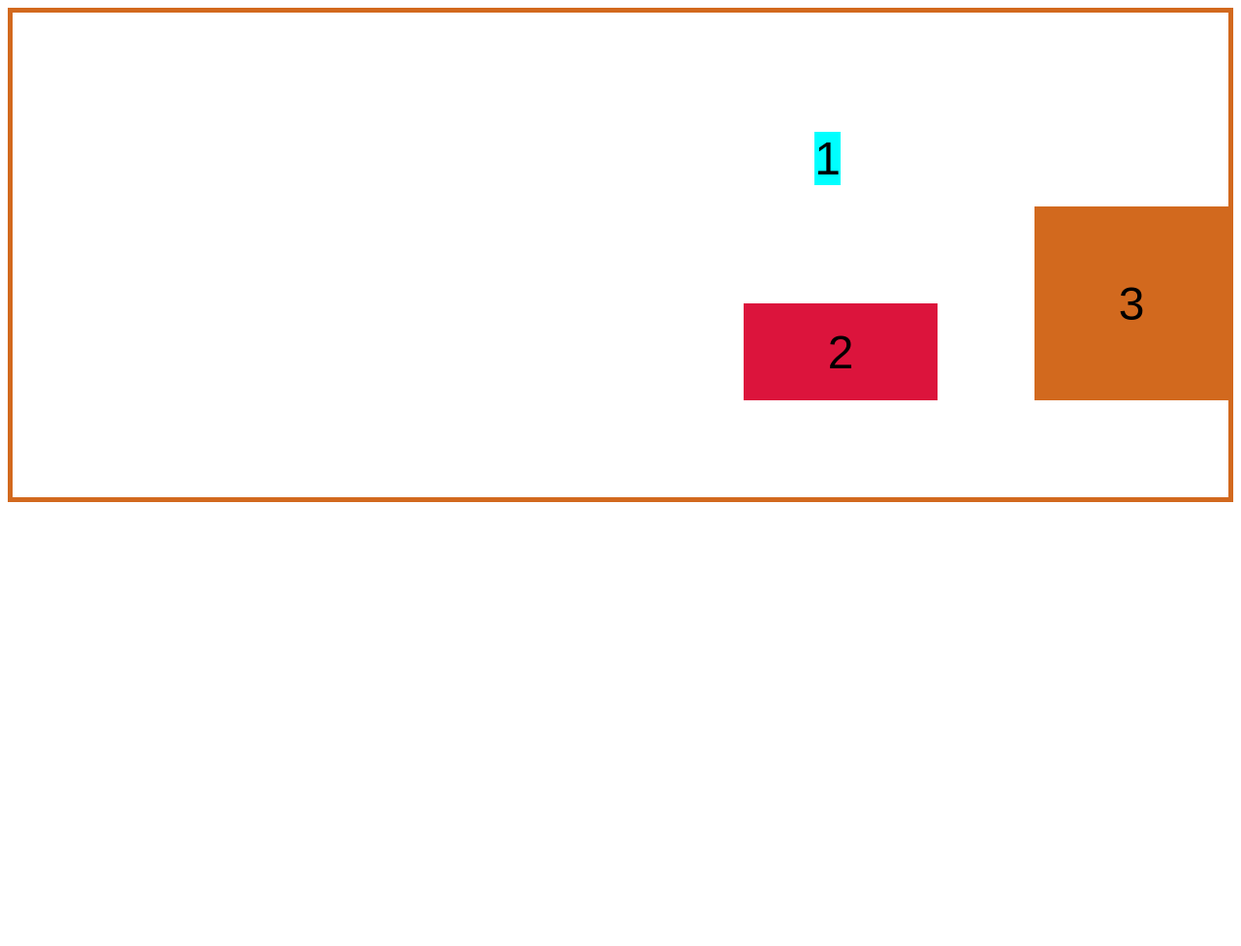
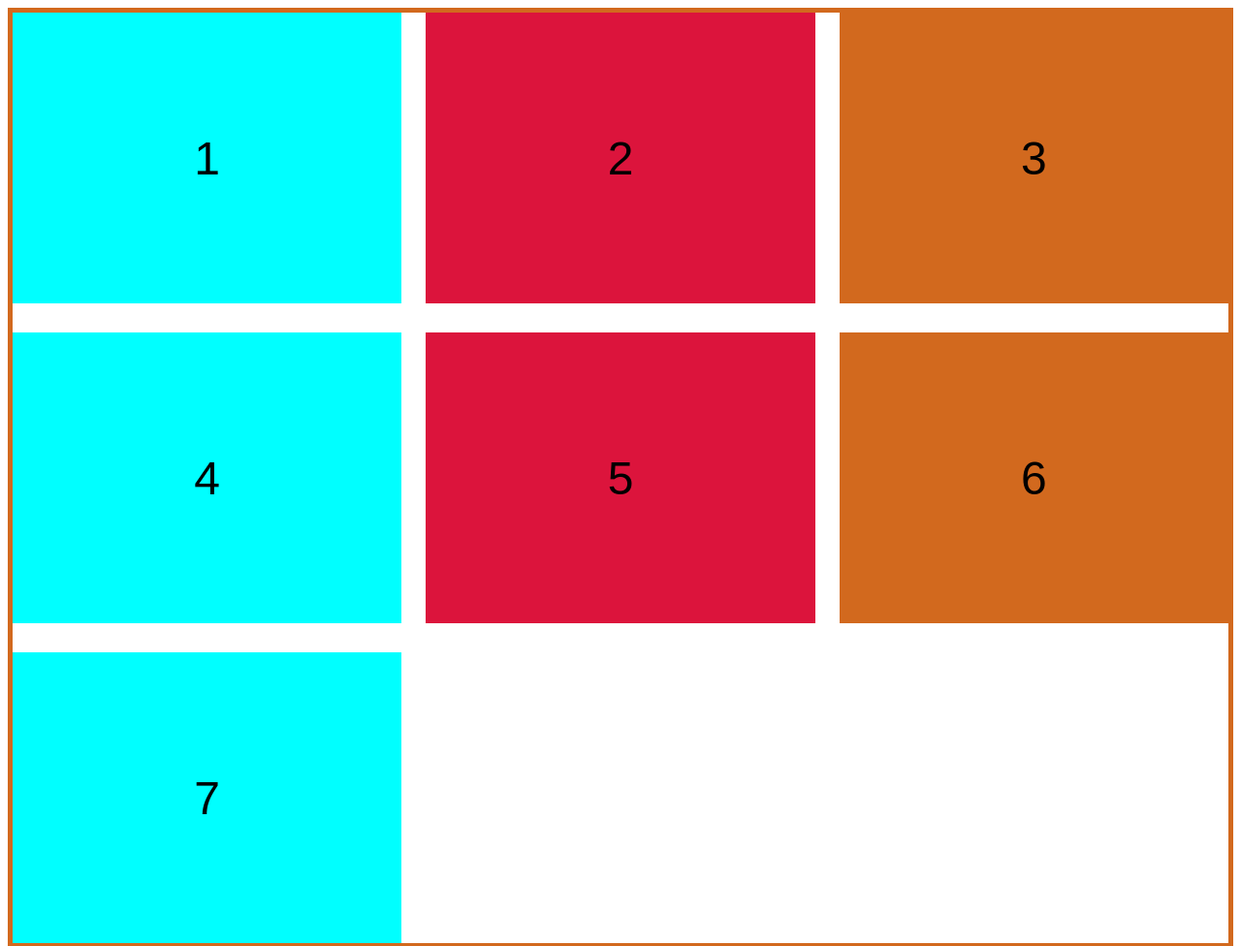
Before and after one commit to ja-volnov/grid, a plain HTML site: page index.html in a window 1280 px wide. Shown: the top 976 px of the page at 97% size. Before the commit the page ends 800 px from the top, so only its background shows below. Drawn offline with Linux system fonts and the light colour scheme.

Commit message:
толщина линий сетки, короче отступы

```diff
--- a/index.html
+++ b/index.html
@@ -8,9 +8,14 @@
     <link rel="stylesheet" href="default-styles.css">
     <style>
         .grid{
-            height: 500px;
+            /*height: 500px;*/
             /*width: 500px;*/
             display: grid;
+
+            grid-template: repeat(3, 300px) / repeat(3, 1fr);
+            /*grid-column-gap: 20px;*/
+            /*grid-row-gap: 40px;*/
+            grid-gap: 30px 25px;
         /*    grid-template-columns: repeat(5, 1fr); !*явная сетка*!*/
 
         /*    grid-template-rows: repeat(3, 100px);*/
@@ -20,15 +25,15 @@
         /*'. . . c c'*/
         /*'b b . c c';*/
         /*    */
-            grid-template:
-                    'a . . . .' 100px
-                    '. . . c c' 100px
-                    'b b . c c' 100px
-        /100px 100px 100px 100px 100px;
+        /*    grid-template:*/
+        /*            'a . . . .' 300px*/
+        /*            '. . . c c' 300px*/
+        /*            'b b . c c' 300px*/
+        /*/1fr 1fr 1fr;*/
 
-            justify-content: center;
-            align-content: space-around;
-            place-content: center end;
+            /*justify-content: center;*/
+            /*align-content: space-around;*/
+            /*place-content: center end;*/
 
             /*justify-items: center;*/
             /*align-items: center;*/
@@ -39,27 +44,27 @@
             /*grid-auto-columns: 100px;  !*неявная сетка*!*/
 
         }
-        .grid__item:nth-child(1){
-            grid-area: a;
-            justify-self: center;
-            align-self: center;
-            place-self: center end;
-            /*grid-area: 1/1/2/2;*/
+        /*.grid__item:nth-child(1){*/
+        /*    grid-area: a;*/
+        /*    !*justify-self: center;*!*/
+        /*    !*align-self: center;*!*/
+        /*    !*place-self: center end;*!*/
+        /*    !*grid-area: 1/1/2/2;*!*/
 
-        }
-        .grid__item:nth-child(2){
+        /*}*/
+        /*.grid__item:nth-child(2){*/
 
-            grid-area: b;
-            /*grid-area: 3/1/4/3;*/
+        /*    grid-area: b;*/
+        /*    !*grid-area: 3/1/4/3;*!*/
 
-        }
-        .grid__item:nth-child(3) {
-            grid-area: c;
-            /*grid-column-start: 4;*/
-            /*grid-column-end: 6;*/
-            /*grid-row-start: 2;*/
-            /*grid-row-end: 4;*/
-            /*grid-area: 2/4/6/8;*/
+        /*}*/
+        /*.grid__item:nth-child(3) {*/
+        /*    grid-area: c;*/
+        /*    !*grid-column-start: 4;*!*/
+        /*    !*grid-column-end: 6;*!*/
+        /*    !*grid-row-start: 2;*!*/
+        /*    !*grid-row-end: 4;*!*/
+        /*    !*grid-area: 2/4/6/8;*!*/
 
 
         }
@@ -71,10 +76,10 @@
     <div class="grid__item">1</div>
     <div class="grid__item">2</div>
     <div class="grid__item">3</div>
-<!--    <div class="grid__item">4</div>-->
-<!--    <div class="grid__item">5</div>-->
-<!--    <div class="grid__item">6</div>-->
-<!--    <div class="grid__item">7</div>-->
+    <div class="grid__item">4</div>
+    <div class="grid__item">5</div>
+    <div class="grid__item">6</div>
+    <div class="grid__item">7</div>
 </div>
 
 
```
